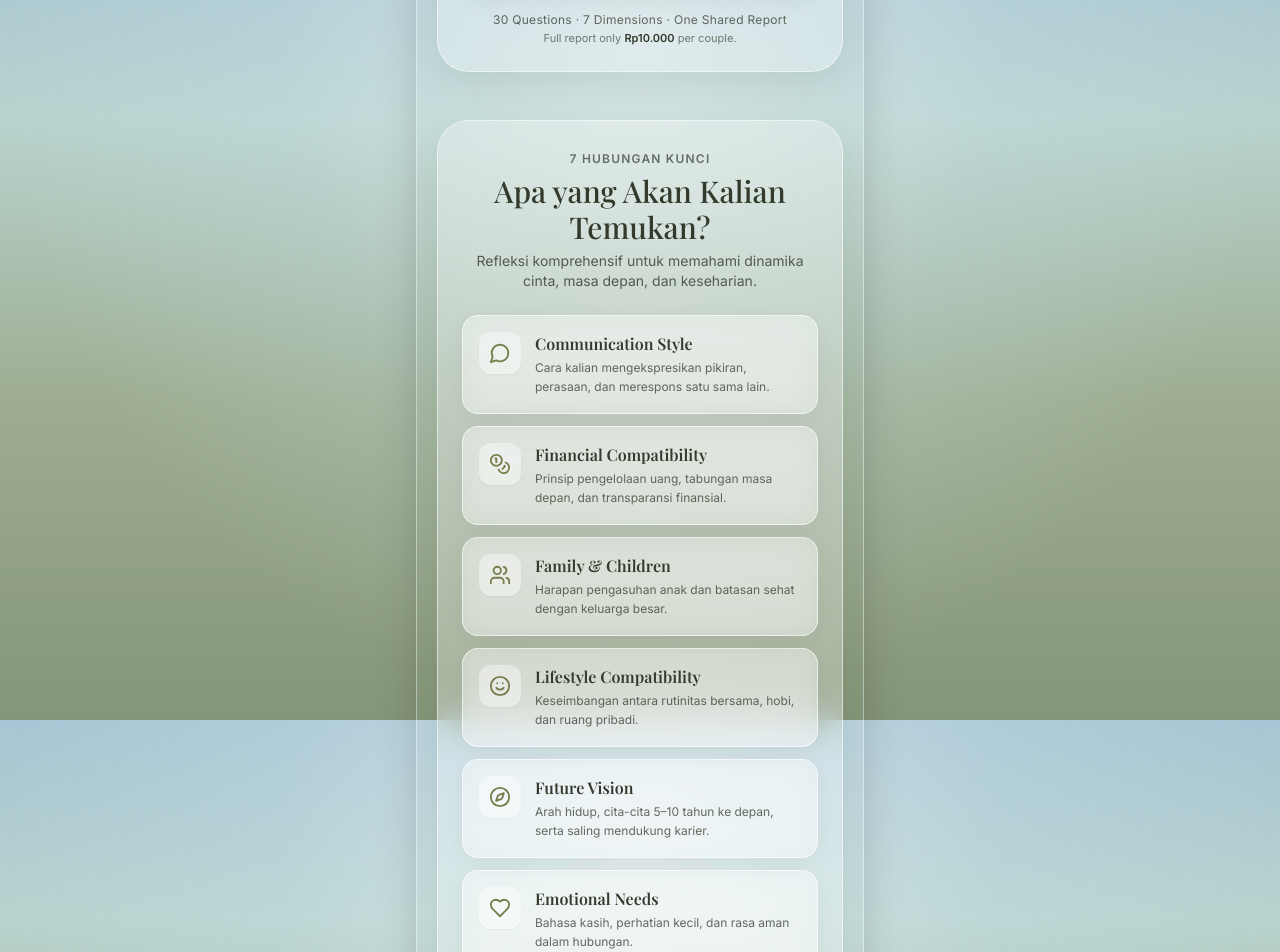
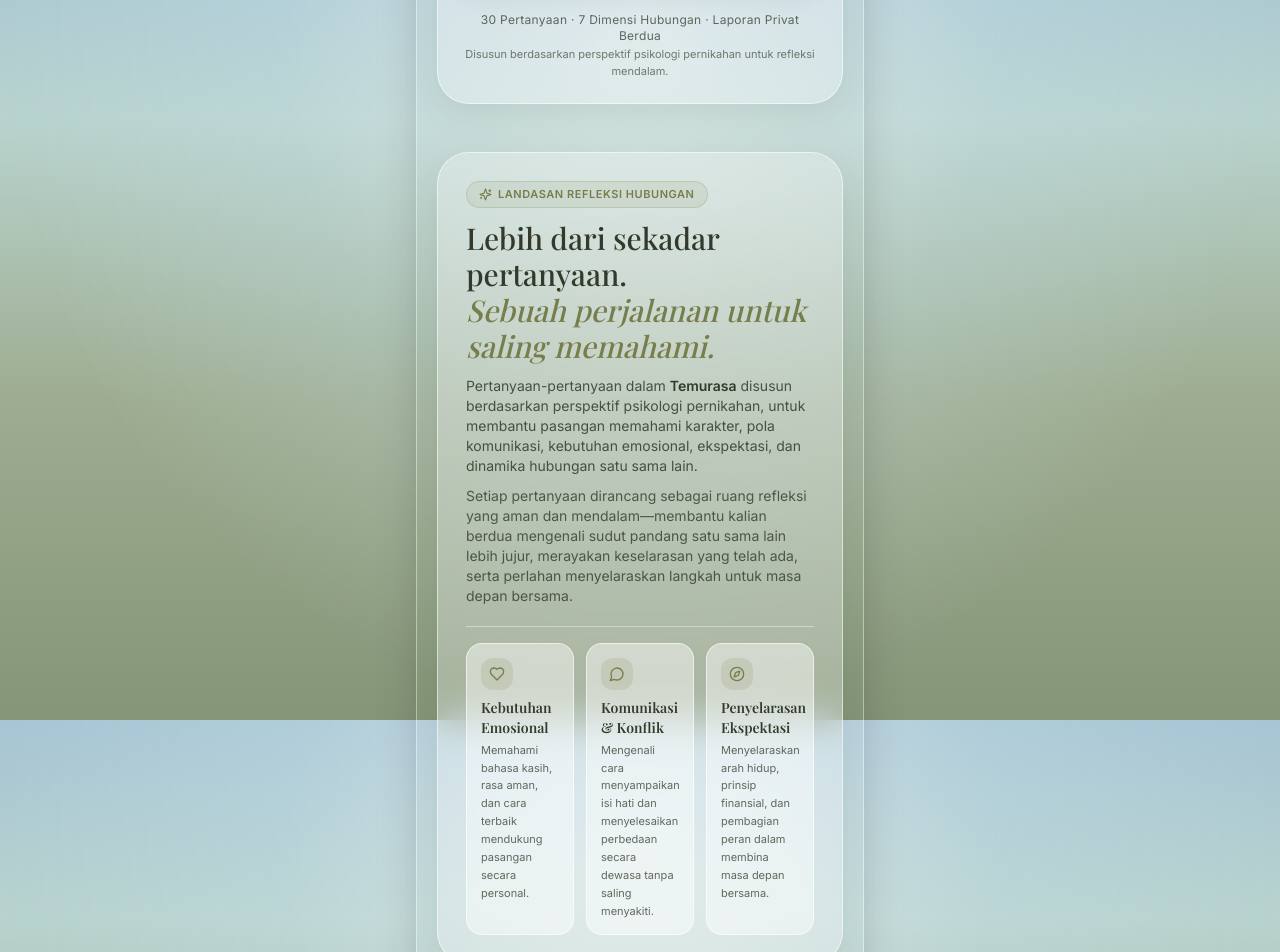
Before and after one commit to rifkiilhamysrzl-sys/temurasa, a Next.js app: page / in a window 1280 px wide. Shown: the part 880-1832 px from the top of the page. Built offline with nearby package versions, Linux system fonts and the light colour scheme; a web font is replaced by a local one.

Commit message:
fix(payment): validate payer name and improve Mayar invoice error handling

```diff
--- a/src/app/api/payment/create/route.ts
+++ b/src/app/api/payment/create/route.ts
@@ -60,10 +60,10 @@ export async function POST(request: Request) {
       });
     }
 
-    // Strict validation of payer details
-    if (!payerName || payerName.length < 2) {
+    // Strict validation of payer details (Mayar V2 requires min 3 chars name)
+    if (!payerName || payerName.length < 3) {
       return NextResponse.json(
-        { error: 'Nama pembayar wajib diisi minimal 2 karakter.' },
+        { error: 'Mohon masukkan nama lengkap untuk keperluan invoice pembayaran.' },
         { status: 400 }
       );
     }
@@ -76,7 +76,12 @@ export async function POST(request: Request) {
       );
     }
 
-    if (!payerMobile || payerMobile.length < 10 || payerMobile.length > 15) {
+    let normalizedMobile = payerMobile;
+    if (normalizedMobile.startsWith('62')) {
+      normalizedMobile = '0' + normalizedMobile.slice(2);
+    }
+
+    if (!normalizedMobile || normalizedMobile.length < 10 || normalizedMobile.length > 15) {
       return NextResponse.json(
         { error: 'Nomor WhatsApp / HP wajib diisi minimal 10 digit angka valid (contoh: 081234567890).' },
         { status: 400 }
@@ -92,7 +97,7 @@ export async function POST(request: Request) {
       roomId: room.id,
       payerName,
       payerEmail,
-      payerMobile,
+      payerMobile: normalizedMobile,
       appBaseUrl,
     });
 
--- a/src/app/api/report/[roomCode]/route.ts
+++ b/src/app/api/report/[roomCode]/route.ts
@@ -78,7 +78,7 @@ export async function GET(
           { name: 'Kebutuhan Emosional', icon: 'heart' },
           { name: 'Manajemen Konflik', icon: 'shield' },
         ],
-        message: 'Laporan lengkap terkunci. Selesaikan pembayaran IDR 10.000 untuk membuka hasil bersama.',
+        message: 'Laporan lengkap terkunci. Buka cerita lengkap hubungan kalian untuk melihat hasil bersama.',
       });
     }
 
--- a/src/app/assessment/[accessToken]/page.tsx
+++ b/src/app/assessment/[accessToken]/page.tsx
@@ -344,9 +344,10 @@ function AssessmentContent() {
             {bothCompleted && (
               <button
                 onClick={() => router.push(`/payment/${roomCode}`)}
-                className="w-full py-3 px-6 rounded-full bg-olive text-white font-medium text-sm shadow-md"
+                className="w-full py-3.5 px-6 rounded-full bg-olive text-white font-medium text-sm shadow-md hover:bg-olive-light active:scale-[0.98] transition-all flex items-center justify-center gap-2"
               >
-                Buka Laporan (Rp10.000)
+                <span>Buka Cerita Lengkap Hubungan Kalian</span>
+                <ArrowRight size={16} />
               </button>
             )}
           </div>
--- a/src/app/create/page.tsx
+++ b/src/app/create/page.tsx
@@ -234,7 +234,7 @@ export default function CreateRoomPage() {
 
         {/* Bottom subtle note */}
         <div className="mt-6 pt-4 border-t border-white/30 text-center text-xs text-textDark/60">
-          Mulai secara gratis · Buka laporan bersama hanya Rp10.000
+          Ruang privat berdua · Jawaban tersimpan aman dan terenkripsi
         </div>
       </div>
     </div>
--- a/src/app/page.tsx
+++ b/src/app/page.tsx
@@ -17,8 +17,8 @@ import {
   Sparkles,
   CheckCircle2,
   Menu,
-  User,
   X,
+  BookOpen,
 } from 'lucide-react';
 import { PillBadge } from '@/components/ui/PillBadge';
 import { JoinRoomModal } from '@/components/ui/JoinRoomModal';
@@ -91,8 +91,8 @@ export default function HomePage() {
     },
     {
       step: '04',
-      title: 'Buka Laporan Bersama',
-      desc: 'Buka laporan kecocokan mendalam hanya Rp10.000 sekali bayar untuk berdua.',
+      title: 'Temukan Cerita Bersama',
+      desc: 'Dapatkan refleksi mendalam, analisis keselarasan, dan panduan perjalanan hubungan kalian.',
     },
   ];
 
@@ -118,7 +118,7 @@ export default function HomePage() {
                 className="h-8 w-auto object-contain"
               />
             </div>
-            {/* Top right profile icon removed per request, placeholder keeps logo centered */}
+            {/* Top right profile placeholder keeps logo centered */}
             <div className="w-10 h-10" aria-hidden="true" />
           </div>
 
@@ -219,22 +219,78 @@ export default function HomePage() {
 
             <div className="text-center mt-1">
               <p className="text-xs text-textDark/75 tracking-wide">
-                30 Questions · 7 Dimensions · One Shared Report
+                30 Pertanyaan · 7 Dimensi Hubungan · Laporan Privat Berdua
               </p>
               <p className="text-[11px] text-textDark/65 mt-0.5">
-                Full report only <span className="font-semibold text-textDark">Rp10.000</span> per couple.
+                Disusun berdasarkan perspektif psikologi pernikahan untuk refleksi mendalam.
               </p>
             </div>
           </div>
         </div>
       </section>
 
-      {/* 2. WHAT YOU WILL DISCOVER (7 DIMENSIONS) */}
+      {/* 2. PERSPEKTIF PSIKOLOGI PERNIKAHAN (CREDIBILITY SECTION) */}
+      <section className="px-5 py-6">
+        <div className="rounded-[32px] glass-panel p-6 sm:p-7 shadow-glass relative overflow-hidden">
+          <div className="inline-flex items-center gap-1.5 px-3 py-1 rounded-full bg-olive/10 border border-olive/20 text-olive text-[11px] font-semibold uppercase tracking-wider mb-3">
+            <Sparkles size={13} />
+            <span>Landasan Refleksi Hubungan</span>
+          </div>
+
+          <h3 className="font-serif-heading text-2xl sm:text-3xl font-medium text-textDark leading-snug">
+            Lebih dari sekadar pertanyaan.<br />
+            <span className="text-olive italic">Sebuah perjalanan untuk saling memahami.</span>
+          </h3>
+
+          <p className="text-xs sm:text-sm text-textDark/85 mt-3 leading-relaxed font-normal">
+            Pertanyaan-pertanyaan dalam <span className="font-semibold text-textDark">Temurasa</span> disusun berdasarkan perspektif psikologi pernikahan, untuk membantu pasangan memahami karakter, pola komunikasi, kebutuhan emosional, ekspektasi, dan dinamika hubungan satu sama lain.
+          </p>
+
+          <p className="text-xs sm:text-sm text-textDark/80 mt-2.5 leading-relaxed font-normal">
+            Setiap pertanyaan dirancang sebagai ruang refleksi yang aman dan mendalam—membantu kalian berdua mengenali sudut pandang satu sama lain lebih jujur, merayakan keselarasan yang telah ada, serta perlahan menyelaraskan langkah untuk masa depan bersama.
+          </p>
+
+          {/* 3 Pillars of Reflection */}
+          <div className="grid grid-cols-1 sm:grid-cols-3 gap-3 mt-5 pt-4 border-t border-white/40">
+            <div className="rounded-2xl bg-white/45 p-3.5 border border-white/60">
+              <div className="w-8 h-8 rounded-xl bg-olive/15 text-olive flex items-center justify-center mb-2">
+                <Heart size={16} />
+              </div>
+              <h4 className="font-serif-heading font-semibold text-sm text-textDark">Kebutuhan Emosional</h4>
+              <p className="text-[11px] text-textDark/75 mt-1 leading-relaxed">
+                Memahami bahasa kasih, rasa aman, dan cara terbaik mendukung pasangan secara personal.
+              </p>
+            </div>
+
+            <div className="rounded-2xl bg-white/45 p-3.5 border border-white/60">
+              <div className="w-8 h-8 rounded-xl bg-olive/15 text-olive flex items-center justify-center mb-2">
+                <MessageCircle size={16} />
+              </div>
+              <h4 className="font-serif-heading font-semibold text-sm text-textDark">Komunikasi & Konflik</h4>
+              <p className="text-[11px] text-textDark/75 mt-1 leading-relaxed">
+                Mengenali cara menyampaikan isi hati dan menyelesaikan perbedaan secara dewasa tanpa saling menyakiti.
+              </p>
+            </div>
+
+            <div className="rounded-2xl bg-white/45 p-3.5 border border-white/60">
+              <div className="w-8 h-8 rounded-xl bg-olive/15 text-olive flex items-center justify-center mb-2">
+                <Compass size={16} />
+              </div>
+              <h4 className="font-serif-heading font-semibold text-sm text-textDark">Penyelarasan Ekspektasi</h4>
+              <p className="text-[11px] text-textDark/75 mt-1 leading-relaxed">
+                Menyelaraskan arah hidup, prinsip finansial, dan pembagian peran dalam membina masa depan bersama.
+              </p>
+            </div>
+          </div>
+        </div>
+      </section>
+
+      {/* 3. WHAT YOU WILL DISCOVER (7 DIMENSIONS) */}
       <section className="px-5 py-6">
         <div className="rounded-[32px] glass-panel p-6 shadow-glass">
           <div className="text-center mb-6">
             <span className="text-xs uppercase tracking-widest text-textDark/70 font-semibold">
-              7 Hubungan Kunci
+              7 Pilar Penting
             </span>
             <h3 className="font-serif-heading text-2xl sm:text-3xl font-medium text-textDark mt-1">
               Apa yang Akan Kalian Temukan?
@@ -267,15 +323,15 @@ export default function HomePage() {
         </div>
       </section>
 
-      {/* 3. HOW IT WORKS */}
-      <section className="px-5 py-6">
+      {/* 4. HOW IT WORKS */}
+      <section className="px-5 py-6" id="how-it-works">
         <div className="rounded-[32px] glass-panel p-6 shadow-glass">
           <div className="text-center mb-6">
             <span className="text-xs uppercase tracking-widest text-textDark/70 font-semibold">
               Proses Sederhana
             </span>
             <h3 className="font-serif-heading text-2xl sm:text-3xl font-medium text-textDark mt-1">
-              Cara Kerja TWOgether
+              Cara Kerja Temurasa
             </h3>
           </div>
 
@@ -302,7 +358,7 @@ export default function HomePage() {
         </div>
       </section>
 
-      {/* 4. TRUST & PRIVACY */}
+      {/* 5. TRUST & PRIVACY */}
       <section className="px-5 py-6">
         <div className="rounded-[32px] glass-panel p-6 shadow-glass text-center">
           <div className="w-12 h-12 rounded-full bg-white/40 flex items-center justify-center mx-auto mb-3 shadow-sm text-olive">
@@ -313,8 +369,8 @@ export default function HomePage() {
           </h3>
           <p className="text-xs sm:text-sm text-textDark/80 mt-2 leading-relaxed">
             Kedua pasangan menjawab 30 pertanyaan secara independen. Jawaban perorangan
-            tidak pernah ditampilkan kepada pasangan. Yang dibuka hanyalah skor keselarasan
-            dan topik obrolan bermakna setelah pembayaran 1 kali Rp10.000.
+            terjaga rahasia dan tidak pernah diperlihatkan mentah kepada pasangan. Yang disajikan
+            adalah titik temu keselarasan, wawasan hubungan, dan topik obrolan bermakna untuk kalian berdua.
           </p>
 
           <div className="mt-5 pt-4 border-t border-white/40 flex flex-col gap-2 text-left">
@@ -324,17 +380,17 @@ export default function HomePage() {
             </div>
             <div className="flex items-center gap-2 text-xs text-textDark/85">
               <CheckCircle2 size={16} className="text-olive shrink-0" />
-              <span>Bebas biaya sampai kedua pasangan selesai menjawab</span>
+              <span>Ruang refleksi privat dan terpisah untuk setiap pasangan</span>
             </div>
             <div className="flex items-center gap-2 text-xs text-textDark/85">
               <CheckCircle2 size={16} className="text-olive shrink-0" />
-              <span>Hanya Rp10.000 untuk membuka laporan satu pasangan</span>
+              <span>Wawasan mendalam dari perspektif psikologi pernikahan</span>
             </div>
           </div>
         </div>
       </section>
 
-      {/* 5. FINAL CTA & FOOTER */}
+      {/* 6. FINAL CTA & FOOTER */}
       <section className="px-5 py-6 text-center">
         <div className="rounded-[32px] glass-panel p-8 shadow-glass flex flex-col items-center">
           <Sparkles size={28} className="text-olive mb-2" />
@@ -342,14 +398,14 @@ export default function HomePage() {
             Every great relationship starts with understanding.
           </h3>
           <p className="text-xs text-textDark/75 mt-2 mb-6 max-w-xs">
-            Luangkan 5–8 menit bersama pasangan untuk membangun masa depan yang lebih kokoh.
+            Luangkan 5–8 menit bersama pasangan untuk saling memahami dan menyelaraskan arah.
           </p>
 
           <Link
             href="/create"
             className="w-full py-4 px-6 rounded-full bg-warmCream text-textDark font-medium text-base text-center shadow-md hover:bg-warmCream-light active:scale-[0.98] transition-all flex items-center justify-center gap-2"
           >
-            <span>Start Your Couple Test</span>
+            <span>Mulai Asesmen Sekarang</span>
             <ArrowRight size={18} />
           </Link>
         </div>
@@ -357,13 +413,13 @@ export default function HomePage() {
         {/* Footer */}
         <footer className="mt-8 text-center text-xs text-textDark/60 flex flex-col gap-1.5">
           <div className="flex justify-center items-center gap-3">
-            <Link href="/" className="hover:underline">About TWOgether</Link>
+            <Link href="/" className="hover:underline">Tentang Temurasa</Link>
             <span>•</span>
-            <Link href="/" className="hover:underline">Privacy Policy</Link>
+            <Link href="/" className="hover:underline">Kebijakan Privasi</Link>
             <span>•</span>
-            <Link href="/" className="hover:underline">Terms</Link>
+            <Link href="/" className="hover:underline">Syarat & Ketentuan</Link>
           </div>
-          <p>© {new Date().getFullYear()} TWOgether. Build Your Life Together.</p>
+          <p>© {new Date().getFullYear()} Temurasa. Menemukan Titik Temu di Antara Dua Rasa.</p>
         </footer>
       </section>
 
@@ -409,12 +465,13 @@ export default function HomePage() {
                 Cara Kerja
               </a>
               <div className="pt-3 border-t border-black/10 text-xs text-textDark/60">
-                Laporan lengkap hanya Rp10.000 per pasangan.
+                Temurasa — Menemukan titik temu di antara dua rasa.
               </div>
             </div>
           </div>
         </div>
       )}
+
       {/* Join Room Modal */}
       <JoinRoomModal
         isOpen={showJoinModal}
--- a/src/app/room/[roomCode]/page.tsx
+++ b/src/app/room/[roomCode]/page.tsx
@@ -250,7 +250,7 @@ export default function RoomProgressDashboard() {
                 onClick={() => router.push(`/payment/${roomCode}`)}
                 className="w-full py-4 px-6 rounded-full bg-warmCream text-textDark font-medium text-base text-center shadow-md hover:bg-warmCream-light active:scale-[0.98] transition-all flex items-center justify-center gap-2"
               >
-                <span>Lihat Hasil & Buka Laporan (Rp10.000)</span>
+                <span>Buka Cerita Lengkap Hubungan Kalian</span>
                 <ArrowRight size={18} />
               </button>
             )
--- a/src/lib/mayar.ts
+++ b/src/lib/mayar.ts
@@ -151,28 +151,67 @@ export async function createMayarInvoice(
     if (!res.ok) {
       const status = res.status;
       let errorDetails = '';
+
       if (body) {
-        if (Array.isArray(body.messages)) {
-          errorDetails = body.messages.join(', ');
-        } else if (typeof body.messages === 'string') {
-          errorDetails = body.messages;
-        } else if (body.message) {
-          errorDetails =
-            typeof body.message === 'string'
-              ? body.message
-              : JSON.stringify(body.message);
-        } else if (body.error) {
-          errorDetails =
-            typeof body.error === 'string'
-              ? body.error
-              : JSON.stringify(body.error);
+        // 1. Look for detailed field-level errors list or object
+        if (body.errors) {
+          if (Array.isArray(body.errors)) {
+            const list = body.errors
+              .map((e: any) => {
+                if (typeof e === 'string') return e;
+                if (e.field && e.message) return `${e.field}: ${e.message}`;
+                if (e.message) return e.message;
+                return JSON.stringify(e);
+              })
+              .filter(Boolean);
+            if (list.length > 0) errorDetails = list.join('; ');
+          } else if (typeof body.errors === 'object') {
+            const list = Object.entries(body.errors)
+              .map(([field, val]) => {
+                const msg = Array.isArray(val) ? val.join(', ') : val;
+                return `${field}: ${msg}`;
+              })
+              .filter(Boolean);
+            if (list.length > 0) errorDetails = list.join('; ');
+          }
+        }
+
+        // 2. Look for nested errors in data.errors
+        if (!errorDetails && body.data?.errors && typeof body.data.errors === 'object') {
+          const list = Object.entries(body.data.errors)
+            .map(([field, val]) => `${field}: ${Array.isArray(val) ? val.join(', ') : val}`)
+            .filter(Boolean);
+          if (list.length > 0) errorDetails = list.join('; ');
+        }
+
+        // 3. Look for messages string or array
+        if (!errorDetails) {
+          const msg = body.messages || body.message;
+          if (Array.isArray(msg)) {
+            errorDetails = msg.join(', ');
+          } else if (typeof msg === 'string' && msg.toLowerCase() !== 'validation error') {
+            errorDetails = msg;
+          }
+        }
+
+        // 4. Look for error property
+        if (!errorDetails && body.error && typeof body.error === 'string') {
+          errorDetails = body.error;
+        }
+
+        // 5. If Mayar specifically returned generic 'Validation Error' without sub-fields:
+        if (!errorDetails && (
+          (typeof body.messages === 'string' && body.messages.toLowerCase().includes('validation')) ||
+          (typeof body.message === 'string' && body.message.toLowerCase().includes('validation'))
+        )) {
+          errorDetails = 'Format data pembayar tidak valid (pastikan nama lengkap minimal 3 karakter, email aktif, dan nomor HP/WhatsApp 10-15 digit angka).';
         }
       }
 
       // Differentiate 404 Endpoint vs 404 Resource/Customer Not Found
       let userFriendlyMsg = '';
       if (status === 404) {
-        const lower = errorDetails.toLowerCase();
+        const lower = (errorDetails || '').toLowerCase();
         if (
           lower.includes('customer') ||
           lower.includes('pelanggan') ||
--- a/src/lib/payment.ts
+++ b/src/lib/payment.ts
@@ -81,17 +81,24 @@ export async function initializePayment({
   const mayarApiKey = process.env.MAYAR_API_KEY?.trim();
   if (mayarApiKey && mayarApiKey.length > 0) {
     // Validate required payer details for Mayar
-    const cleanMobile = payerMobile ? payerMobile.replace(/[^0-9]/g, '') : '';
+    let cleanMobile = payerMobile ? payerMobile.replace(/[^0-9]/g, '') : '';
+    if (cleanMobile.startsWith('62')) {
+      cleanMobile = '0' + cleanMobile.slice(2);
+    }
     if (!cleanMobile || cleanMobile.length < 10) {
       throw new Error('Nomor HP wajib diisi minimal 10 digit untuk pembayaran Mayar.');
     }
 
-    const cleanEmail = payerEmail ? payerEmail.trim() : '';
+    const cleanEmail = payerEmail ? payerEmail.trim().toLowerCase() : '';
     if (!cleanEmail || !cleanEmail.includes('@')) {
       throw new Error('Alamat email valid wajib diisi untuk bukti pembayaran.');
     }
 
-    const cleanName = payerName ? payerName.trim() : 'Pasangan Temurasa';
+    // Mayar API requires customer name to have at least 3 characters
+    const cleanName = payerName ? payerName.trim() : '';
+    if (!cleanName || cleanName.length < 3) {
+      throw new Error('Mohon masukkan nama lengkap untuk keperluan invoice pembayaran.');
+    }
 
     const redirectUrl = `${baseUrl}/payment/success?code=${encodeURIComponent(room.roomCode)}&trx=${encodeURIComponent(transactionId)}`;
     const expiredAt = new Date(Date.now() + 24 * 60 * 60 * 1000).toISOString(); // 24 hours
```
Also changed, not shown: src/app/payment/[roomCode]/page.tsx (+22 -13 lines).
